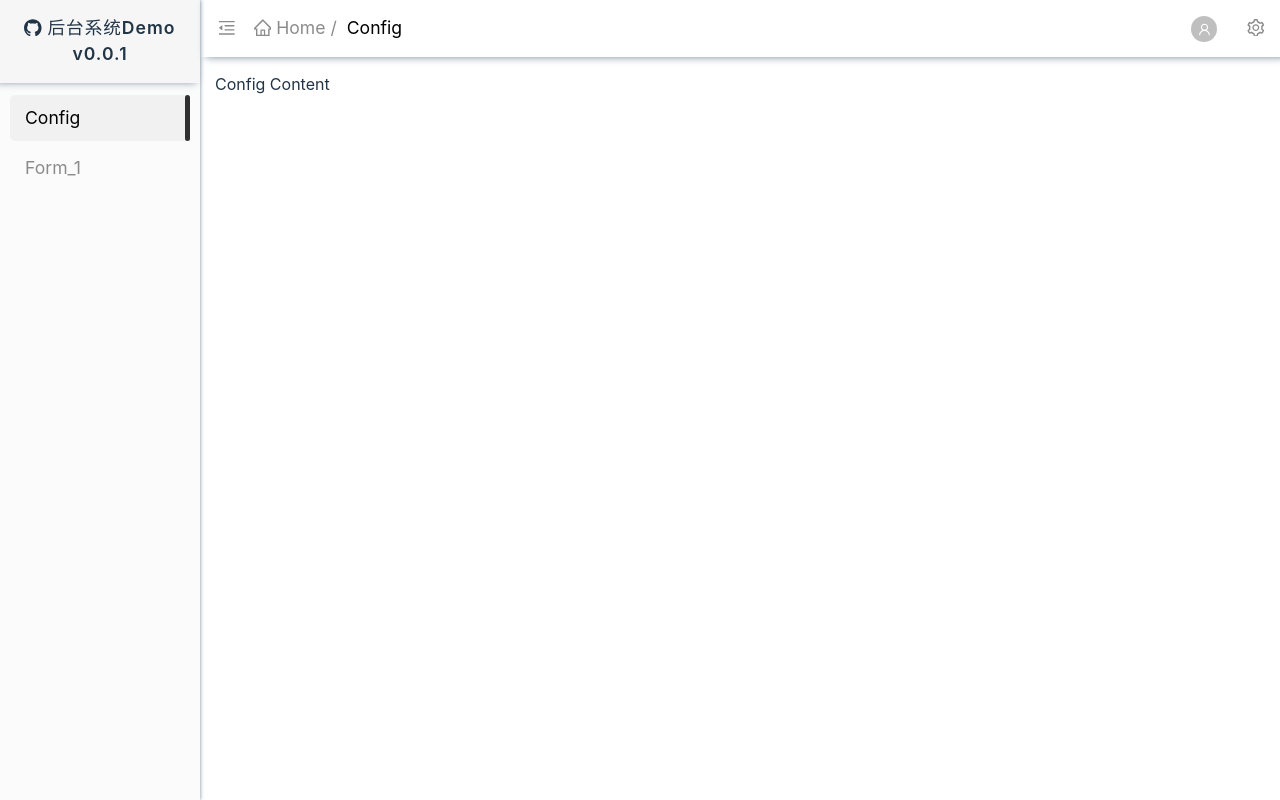
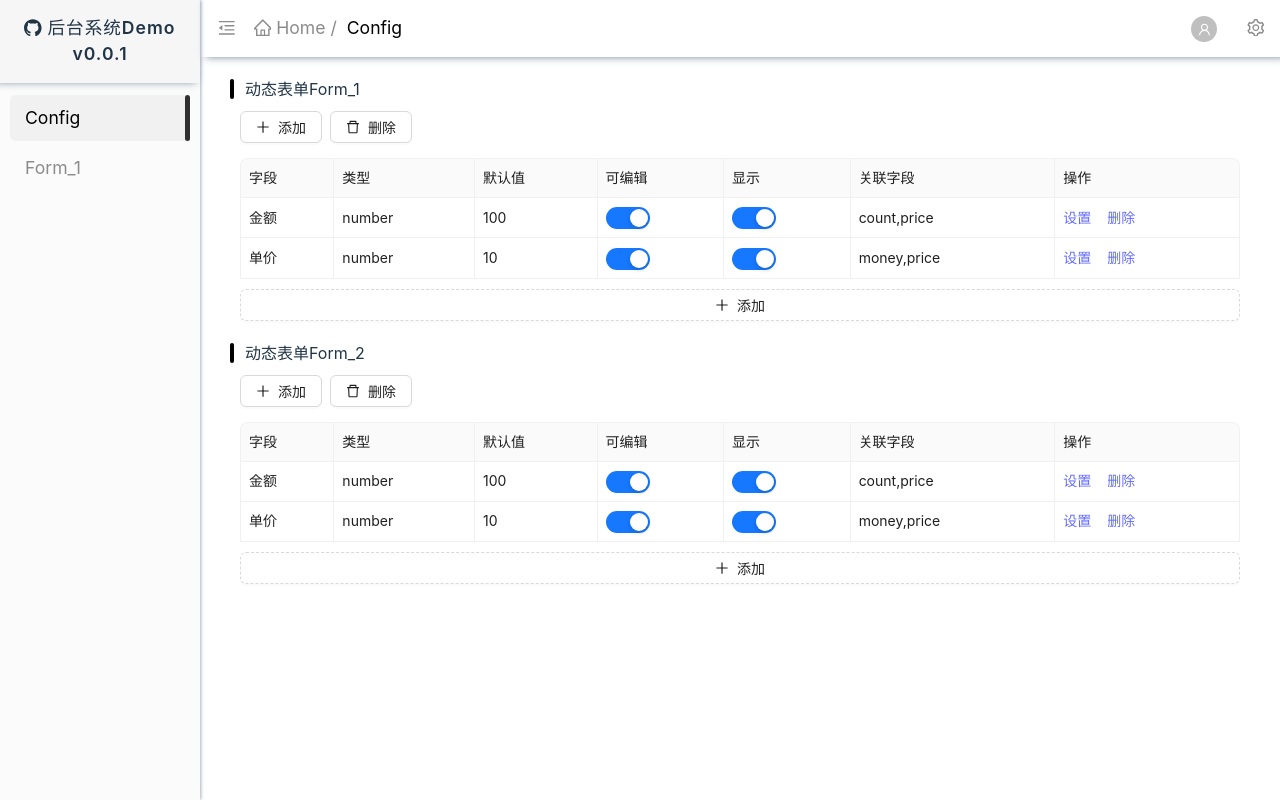
Before and after one commit to XIwE1/react-admin-component, a React (Vite) app: page / in a window 1280 px wide. Built offline with nearby package versions, Linux system fonts and the light colour scheme.

Commit message:
add:新增字段配置页面

```diff
--- a/src/components/Form/Form.types.ts
+++ b/src/components/Form/Form.types.ts
@@ -3,7 +3,7 @@ import { FormInstance, Rule } from "antd/es/form";
 /**
  * 字段类型
  */
-type FormItemType =
+export type FormItemType =
   | "input" // 输入框
   | "password" // 密码框
   | "textarea" // 文本域
@@ -67,7 +67,7 @@ type SchemaReactions = SchemaReaction | SchemaReaction[]; //支持传入数组
  */
 export interface FormSchemaItem {
   type: FormItemType;
-  name: string;
+  key: string;
   label: string;
   defaultValue?: any;
   // options?: FormItemOption[];
--- /dev/null
+++ b/src/pages/config/ConfigItem.css
@@ -0,0 +1,16 @@
+.config_container {
+  .config_item {
+    .item_content {
+      padding: 0 10px;
+
+      .item_buttons {
+        padding: 5px 0;
+      }
+
+      .item_list {
+        padding: 10px 0;
+      }
+    }
+
+  }
+}
--- /dev/null
+++ b/src/pages/config/ConfigItem.jsx
@@ -0,0 +1,112 @@
+import BlockTitle from "@/components/BlockTitle";
+import { Button, Space, Table, Switch } from "antd";
+import { PlusOutlined, DeleteOutlined } from "@ant-design/icons";
+import "./ConfigItem.css";
+
+const ConfigItem = (props) => {
+  const { title, data: dataSource, onAdd, onDelete, onChange } = props;
+
+  const handleSwitchChange = (record, field, checked) => {
+    const newData = dataSource.map((item) => {
+      const newItem =
+        item.key === record.key ? { ...item, [field]: !checked } : item;
+      return newItem;
+    });
+
+    onChange?.(newData);
+  };
+
+  const columns = [
+    {
+      title: "字段",
+      dataIndex: "field",
+      key: "field",
+    },
+    {
+      title: "类型",
+      dataIndex: "type",
+      key: "type",
+    },
+    {
+      title: "默认值",
+      dataIndex: "defaultValue",
+      key: "defaultValue",
+    },
+    {
+      title: "可编辑",
+      dataIndex: "disabled",
+      key: "disabled",
+      render: (_, record) => (
+        <Switch
+          size="normal"
+          value={!record?.disabled}
+          onChange={(checked) =>
+            handleSwitchChange(record, "disabled", checked)
+          }
+        />
+      ),
+    },
+    {
+      title: "显示",
+      dataIndex: "hidden",
+      key: "hidden",
+      render: (_, record) => (
+        <Switch
+          size="normal"
+          value={!record?.hidden}
+          onChange={(checked) => handleSwitchChange(record, "hidden", checked)}
+        />
+      ),
+    },
+    {
+      title: "关联字段",
+      dataIndex: "reactions",
+      key: "reactions",
+    },
+    {
+      title: "操作",
+      key: "action",
+      render: (_, record) => (
+        <Space size="middle">
+          <a>设置</a>
+          <a>删除</a>
+        </Space>
+      ),
+    },
+  ];
+
+  return (
+    <div className="config_item">
+      <div className="item_title">
+        <BlockTitle title={title} />
+      </div>
+      <div className="item_content">
+        <div className="item_buttons">
+          <Space>
+            <Button icon={<PlusOutlined />} onClick={onAdd}>
+              添加
+            </Button>
+            <Button icon={<DeleteOutlined />} onClick={onDelete}>
+              删除
+            </Button>
+          </Space>
+        </div>
+        <div className="item_list">
+          <Table
+            dataSource={dataSource}
+            columns={columns}
+            bordered
+            rowKey="key"
+            pagination={false}
+            size="small"
+          />
+        </div>
+        <Button block type="dashed" icon={<PlusOutlined />} onClick={onAdd}>
+          添加
+        </Button>
+      </div>
+    </div>
+  );
+};
+
+export default ConfigItem;
--- /dev/null
+++ b/src/pages/config/index.css
@@ -0,0 +1,6 @@
+.config_container {
+    margin: 0 15px;
+    display: flex;
+    flex-direction: column;
+    gap: 15px;
+}
--- a/src/pages/config/index.jsx
+++ /dev/null
@@ -1,5 +0,0 @@
-const Config = () => {
-  return <>Config Content</>;
-};
-
-export default Config;
--- /dev/null
+++ b/src/pages/config/index.tsx
@@ -0,0 +1,142 @@
+import { useEffect, useState } from "react";
+import ConfigItem from "./ConfigItem.jsx";
+import "./index.css";
+import { FormItemType } from "@/components/Form/Form.types.js";
+import React from "react";
+
+interface ConfigItemType {
+  key: string;
+  title: string;
+  data: DataItem[];
+  createAt: string;
+  lastUpdateAt: string;
+  [key: string]: any;
+}
+
+interface DataItem {
+  key: string;
+  field: string;
+  type: FormItemType;
+  defaultValue: any;
+  disabled: boolean;
+  hidden: boolean;
+  reactions?: string;
+  [key: string]: any;
+}
+
+const _dataSource: DataItem[] = [
+  {
+    key: "money",
+    field: "金额",
+    type: "number",
+    defaultValue: 100,
+    disabled: false,
+    hidden: false,
+    reactions: "count,price",
+  },
+  {
+    key: "price",
+    field: "单价",
+    type: "number",
+    defaultValue: 10,
+    disabled: false,
+    hidden: false,
+    reactions: "money,price",
+  },
+];
+
+const _configs: ConfigItemType[] = [
+  {
+    key: "form1",
+    title: "动态表单Form_1",
+    data: _dataSource,
+    createAt: "2025-03-14",
+    lastUpdateAt: "2025-03-15",
+    // ...模拟后端返回的数据
+  },
+  {
+    key: "form2",
+    title: "动态表单Form_2",
+    data: _dataSource,
+    createAt: "2025-03-15",
+    lastUpdateAt: "2025-03-15",
+  },
+];
+
+const Config = () => {
+  const [configItems, setConfigItems] = useState([] as ConfigItemType[]);
+
+  useEffect(() => {
+    const fetchData = async () => {
+      const response = await requestConfigsAPI();
+      const parsedItems = response.map(parseConfigItem);
+      setConfigItems(parsedItems);
+    };
+    fetchData();
+  }, []);
+
+  // 模拟请求后台数据
+  const requestConfigsAPI = async () => {
+    const response = await new Promise((resolve) => {
+      setTimeout(() => {
+        resolve(_configs);
+      }, 1000);
+    });
+    return response as ConfigItemType[];
+  };
+
+  // 解析配置数据
+  const parseConfigItem = (rawItem: ConfigItemType) => {
+    return {
+      ...rawItem,
+      // 一些转换操作
+      // 例如 字段名从 hidden 转为 isShow
+      data: rawItem.data.map((item: DataItem) => ({
+        ...item,
+        disabled: !!item.disabled,
+        hidden: !!item.hidden,
+      })),
+      // 例如 将时间字符串转换为 Date 对象
+      // createAt: formatDate(rawItem.createAt),
+      // lastUpdateAt: formatDate(rawItem.lastUpdateAt),
+    };
+  };
+
+  // 增删改回调
+  const handleAdd = () => {
+    console.log("add");
+  };
+  const handleDelete = () => {
+    console.log("delete");
+  };
+  const handleChange = (targetKey: string, newData: DataItem[]) => {
+    setConfigItems((prev) =>
+      prev.map((item) =>
+        item.key === targetKey
+          ? {
+              ...item,
+              data: newData,
+            }
+          : item
+      )
+    );
+  };
+
+  return (
+    <div className="config_container">
+      {configItems.map((item) => {
+        return (
+          <ConfigItem
+            onAdd={handleAdd}
+            onDelete={handleDelete}
+            onChange={(newData: DataItem[]) => handleChange(item.key, newData)}
+            {...item}
+            key={item.key}
+          />
+        );
+      })}
+    </div>
+  );
+};
+
+export default Config;
```
